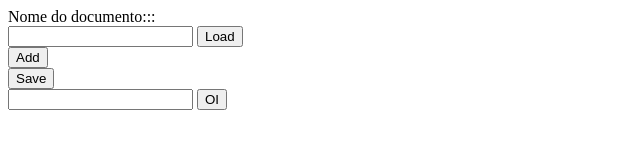
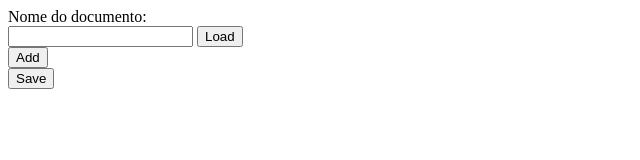
Before and after one commit to CarlosEFML/CarlosEFML.github.io, a plain HTML site: page index.html in a window 1280 px wide. Shown: the whole page, without its empty margins (0-640 px from the left). Drawn offline with Linux system fonts and the light colour scheme; no server answers.

Commit message:
Update index.html

```diff
--- a/index.html
+++ b/index.html
@@ -68,7 +68,7 @@
         for (i=0; i<keys.length; i++) {
           addItem();
           items[items.length-1].keyInput.value = keys[i];
-          items[items.length-1].valueInput.value = doc.value[keys[i]];
+          items[items.length-1].valueInput.value = doc[keys[i]];
         }
       };
       oReq.open("get", "https://api.kvstore.io/collections/new_collection/items/" + docName, true);
@@ -79,13 +79,13 @@
     }
   </script>
 </head>
-  <div>Nome do documento:::</div>
+  <div>Nome do documento:</div>
   <div><input id='doc' type='text'> <button onclick='loadDoc()'>Load</button></div>
   <div id='content'></div>
   <div><button onclick='addItem()'>Add</button></div>
   <div><button onclick='saveDoc()'>Save</button></div>
 
 
-  <input id='val' type='text'>
-  <button onclick='sendData()'>OI</button>
+<!--   <input id='val' type='text'>
+  <button onclick='sendData()'>OI</button> -->
 </html>
```
